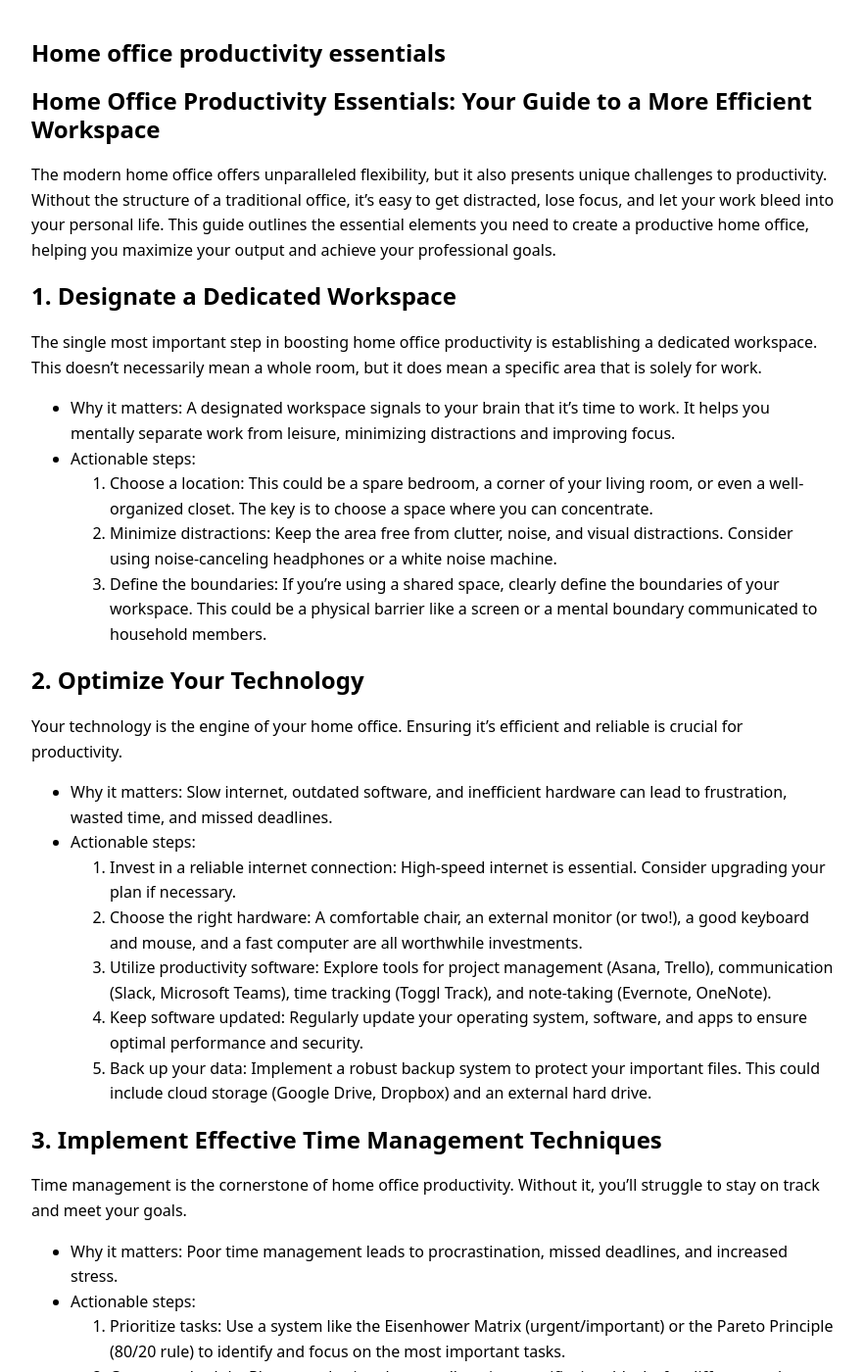
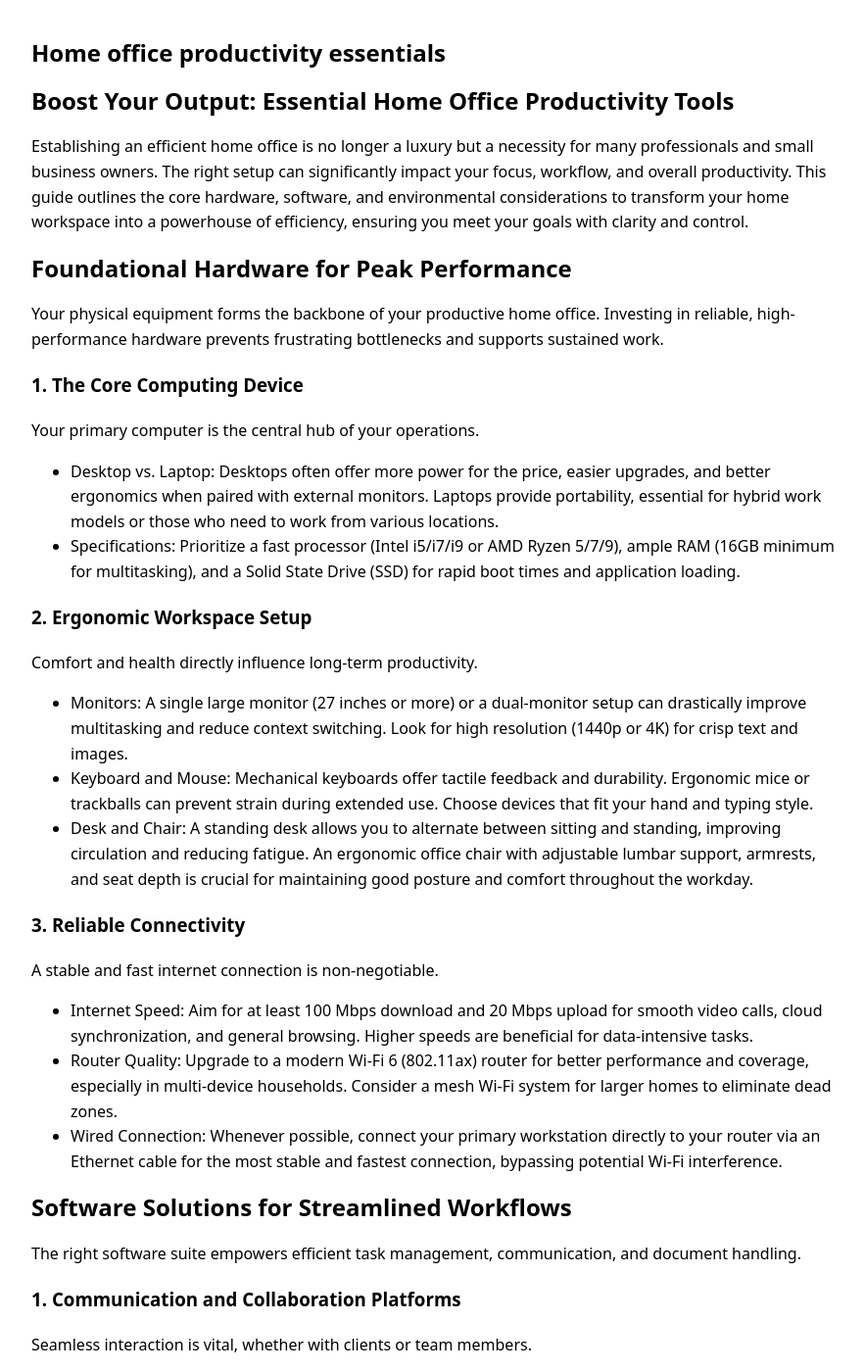
Before and after one commit to ironaclaw/ironaclaw.github.io, a Jekyll site: the page built from _posts/2026-02-13-home-office-productivity-essentials.md, in a window 1280 px wide and 1400 px high. Shown: the whole window at 98% size, without its empty margins (198-1080 px from the left). Built offline with Jekyll 4.4.1, drawn with Linux system fonts in a browser that asks for light colours; some of the changed text lies outside the part shown.

Commit message:
Add 2026-02-13-home-office-productivity-essentials.md

```diff
--- a/_posts/2026-02-13-home-office-productivity-essentials.md
+++ b/_posts/2026-02-13-home-office-productivity-essentials.md
@@ -6,72 +6,93 @@ date: '2026-02-13'
 description: ''
 tags: []
 keywords: []
-model_used: gemini-2.0-flash-lite
+model_used: gemini-2.5-flash
 ---
 
-# Home Office Productivity Essentials: Your Guide to a More Efficient Workspace
+# Boost Your Output: Essential Home Office Productivity Tools
 
-The modern home office offers unparalleled flexibility, but it also presents unique challenges to productivity. Without the structure of a traditional office, it's easy to get distracted, lose focus, and let your work bleed into your personal life. This guide outlines the essential elements you need to create a productive home office, helping you maximize your output and achieve your professional goals.
+Establishing an efficient home office is no longer a luxury but a necessity for many professionals and small business owners. The right setup can significantly impact your focus, workflow, and overall productivity. This guide outlines the core hardware, software, and environmental considerations to transform your home workspace into a powerhouse of efficiency, ensuring you meet your goals with clarity and control.
 
-## 1. Designate a Dedicated Workspace
+## Foundational Hardware for Peak Performance
 
-The single most important step in boosting home office productivity is establishing a dedicated workspace. This doesn't necessarily mean a whole room, but it does mean a specific area that is solely for work.
+Your physical equipment forms the backbone of your productive home office. Investing in reliable, high-performance hardware prevents frustrating bottlenecks and supports sustained work.
 
-*   Why it matters: A designated workspace signals to your brain that it's time to work. It helps you mentally separate work from leisure, minimizing distractions and improving focus.
-*   Actionable steps:
-    1.  Choose a location: This could be a spare bedroom, a corner of your living room, or even a well-organized closet. The key is to choose a space where you can concentrate.
-    2.  Minimize distractions: Keep the area free from clutter, noise, and visual distractions. Consider using noise-canceling headphones or a white noise machine.
-    3.  Define the boundaries: If you're using a shared space, clearly define the boundaries of your workspace. This could be a physical barrier like a screen or a mental boundary communicated to household members.
+### 1. The Core Computing Device
 
-## 2. Optimize Your Technology
+Your primary computer is the central hub of your operations.
+*   Desktop vs. Laptop: Desktops often offer more power for the price, easier upgrades, and better ergonomics when paired with external monitors. Laptops provide portability, essential for hybrid work models or those who need to work from various locations.
+*   Specifications: Prioritize a fast processor (Intel i5/i7/i9 or AMD Ryzen 5/7/9), ample RAM (16GB minimum for multitasking), and a Solid State Drive (SSD) for rapid boot times and application loading.
 
-Your technology is the engine of your home office. Ensuring it's efficient and reliable is crucial for productivity.
+### 2. Ergonomic Workspace Setup
 
-*   Why it matters: Slow internet, outdated software, and inefficient hardware can lead to frustration, wasted time, and missed deadlines.
-*   Actionable steps:
-    1.  Invest in a reliable internet connection: High-speed internet is essential. Consider upgrading your plan if necessary.
-    2.  Choose the right hardware: A comfortable chair, an external monitor (or two!), a good keyboard and mouse, and a fast computer are all worthwhile investments.
-    3.  Utilize productivity software: Explore tools for project management (Asana, Trello), communication (Slack, Microsoft Teams), time tracking (Toggl Track), and note-taking (Evernote, OneNote).
-    4.  Keep software updated: Regularly update your operating system, software, and apps to ensure optimal performance and security.
-    5.  Back up your data: Implement a robust backup system to protect your important files. This could include cloud storage (Google Drive, Dropbox) and an external hard drive.
+Comfort and health directly influence long-term productivity.
+*   Monitors: A single large monitor (27 inches or more) or a dual-monitor setup can drastically improve multitasking and reduce context switching. Look for high resolution (1440p or 4K) for crisp text and images.
+*   Keyboard and Mouse: Mechanical keyboards offer tactile feedback and durability. Ergonomic mice or trackballs can prevent strain during extended use. Choose devices that fit your hand and typing style.
+*   Desk and Chair: A standing desk allows you to alternate between sitting and standing, improving circulation and reducing fatigue. An ergonomic office chair with adjustable lumbar support, armrests, and seat depth is crucial for maintaining good posture and comfort throughout the workday.
 
-## 3. Implement Effective Time Management Techniques
+### 3. Reliable Connectivity
 
-Time management is the cornerstone of home office productivity. Without it, you'll struggle to stay on track and meet your goals.
+A stable and fast internet connection is non-negotiable.
+*   Internet Speed: Aim for at least 100 Mbps download and 20 Mbps upload for smooth video calls, cloud synchronization, and general browsing. Higher speeds are beneficial for data-intensive tasks.
+*   Router Quality: Upgrade to a modern Wi-Fi 6 (802.11ax) router for better performance and coverage, especially in multi-device households. Consider a mesh Wi-Fi system for larger homes to eliminate dead zones.
+*   Wired Connection: Whenever possible, connect your primary workstation directly to your router via an Ethernet cable for the most stable and fastest connection, bypassing potential Wi-Fi interference.
 
-*   Why it matters: Poor time management leads to procrastination, missed deadlines, and increased stress.
-*   Actionable steps:
-    1.  Prioritize tasks: Use a system like the Eisenhower Matrix (urgent/important) or the Pareto Principle (80/20 rule) to identify and focus on the most important tasks.
-    2.  Create a schedule: Plan your day in advance, allocating specific time blocks for different tasks.
-    3.  Break down large tasks: Divide complex projects into smaller, more manageable steps.
-    4.  Use the Pomodoro Technique: Work in focused 25-minute intervals, followed by a short break.
-    5.  Eliminate distractions: Turn off social media notifications, close unnecessary tabs, and silence your phone during focused work periods.
+## Software Solutions for Streamlined Workflows
 
-## 4. Organize Your Workspace
+The right software suite empowers efficient task management, communication, and document handling.
 
-A cluttered workspace can lead to a cluttered mind. Keeping your physical and digital workspaces organized is essential for productivity.
+### 1. Communication and Collaboration Platforms
 
-*   Why it matters: A disorganized workspace wastes time and increases stress.
-*   Actionable steps:
-    1.  Declutter regularly: Get rid of anything you don't need.
-    2.  Organize physical files: Use filing cabinets, folders, and labels to keep your documents organized.
-    3.  Organize digital files: Create a clear folder structure on your computer and use descriptive file names.
-    4.  Use a task management system: Use a to-do list app or a project management tool to keep track of tasks and deadlines.
-    5.  Clean your workspace daily: Take a few minutes at the end of each day to tidy up your desk and put things away.
+Seamless interaction is vital, whether with clients or team members.
+*   Video Conferencing: Tools like Zoom, Google Meet, and Microsoft Teams provide robust platforms for virtual meetings, screen sharing, and presentations.
+*   Team Chat: Slack and Microsoft Teams facilitate instant messaging, channel-based communication, and file sharing, reducing email clutter.
 
-## 5. Prioritize Well-being
+### 2. Project Management and Task Tracking
 
-Your physical and mental well-being directly impacts your productivity. Neglecting your health will ultimately hinder your ability to work effectively.
+Keep your projects on track and your to-do list organized.
+*   Project Management Software: Asana, Trello, Monday.com, and ClickUp offer visual boards, task assignments, deadlines, and progress tracking for complex projects.
+*   Simple To-Do Apps: For personal task management, apps like Todoist, Microsoft To Do, or Apple Reminders provide straightforward list creation and reminders.
 
-*   Why it matters: Stress, fatigue, and poor health can significantly reduce your productivity.
-*   Actionable steps:
-    1.  Take regular breaks: Step away from your computer every hour to stretch, walk around, or simply rest your eyes.
-    2.  Stay hydrated: Drink plenty of water throughout the day.
-    3.  Eat healthy meals and snacks: Fuel your body with nutritious foods to maintain energy levels.
-    4.  Get enough sleep: Aim for 7-8 hours of quality sleep each night.
-    5.  Exercise regularly: Incorporate physical activity into your daily routine. Even a short walk can make a difference.
-    6.  Practice mindfulness: Take a few minutes each day to practice mindfulness or meditation to reduce stress and improve focus.
+### 3. Document Creation and Storage
+
+Efficiently create, store, and share your work.
+*   Office Suites: Microsoft 365 (Word, Excel, PowerPoint) and Google Workspace (Docs, Sheets, Slides) remain industry standards for document creation and editing, often with integrated cloud storage.
+*   Cloud Storage: Services like Dropbox, Google Drive, and OneDrive offer secure file storage, synchronization across devices, and easy sharing capabilities, ensuring your data is accessible and backed up.
+
+### 4. Focus and Time Management Tools
+
+Minimize distractions and optimize your work blocks.
+*   Pomodoro Timers: Apps and browser extensions that implement the Pomodoro Technique (focused work intervals followed by short breaks) can enhance concentration.
+*   Website Blockers: Tools like Freedom or Cold Turkey can block distracting websites and apps during designated work periods.
+*   Note-Taking Applications: Evernote, Notion, and OneNote provide centralized spaces for capturing ideas, organizing research, and creating structured notes.
+
+## Beyond the Tech: Creating a Productive Environment
+
+Your physical surroundings and supporting accessories play a significant role in maintaining focus and preventing interruptions.
+
+### 1. Audio and Visual Clarity
+
+Ensure you are seen and heard clearly in virtual interactions.
+*   High-Quality Webcam: An external 1080p or 4K webcam offers superior image quality compared to most built-in laptop cameras, projecting a professional image.
+*   Noise-Canceling Headphones: Essential for minimizing distractions from household noise and ensuring clear audio during calls. Options range from over-ear models to discreet earbuds.
+
+### 2. Power Management and Backup
+
+Protect your equipment and work from power disruptions.
+*   Surge Protectors: Safeguard your electronics from power surges and spikes. Opt for models with a high joule rating.
+*   Uninterruptible Power Supply (UPS): A UPS provides battery backup power, allowing you to save your work and safely shut down your computer during a power outage, preventing data loss.
+
+### 3. Organization and Decluttering
+
+A tidy workspace promotes a clear mind.
+*   Cable Management: Use cable ties, sleeves, or trays to organize and hide unsightly wires, reducing visual clutter and potential tripping hazards.
+*   Storage Solutions: Incorporate drawers, shelves, or filing cabinets to keep physical documents and office supplies neatly organized and easily accessible.
+*   Digital File Organization: Maintain a consistent folder structure and naming convention for your digital files to quickly locate information.
+
+## The Productivity Mindset: Integrating Your Essentials
+
+Acquiring these tools is the first step; integrating them effectively into your workflow is key. Regularly review your setup to ensure it meets your evolving needs. Customize software settings and physical arrangements to match your personal working style. Remember, the goal is to empower your productivity, not just accumulate more gadgets or subscriptions. Prioritize tools that solve specific problems and genuinely enhance your output.
 
 ## Conclusion
 
-Creating a productive home office is an ongoing process, not a one-time fix. By implementing these essential elements and adapting them to your specific needs, you can create a workspace that supports your goals, enhances your efficiency, and helps you thrive in the world of remote work. Consistency is key. Make these practices a habit, and you'll see a significant improvement in your productivity and overall well-being.
+Building a highly productive home office involves a strategic selection of hardware, software, and environmental considerations. By investing in reliable computing power, ergonomic comfort, robust connectivity, and intelligent software, alongside thoughtful organization and power management, you create an ecosystem designed for peak performance. These essentials empower you to work smarter
```
